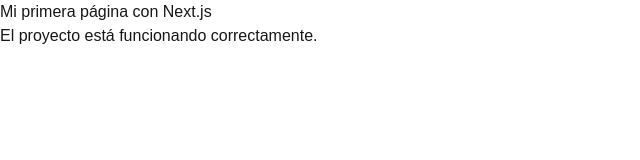
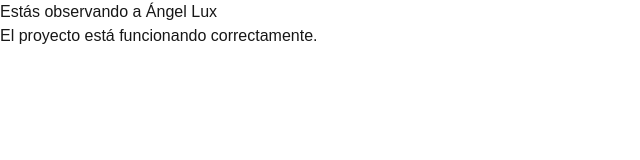
Before and after one commit to fiorellasanchezestevez-jpg/mi-proyecto, a Next.js app: page / in a window 1280 px wide. Shown: the top 160 px of the page, without its empty margins (0-640 px from the left). Built offline with nearby package versions, Linux system fonts and the light colour scheme.

Commit message:
Primera versión del proyecto

```diff
--- a/app/page.tsx
+++ b/app/page.tsx
@@ -1,7 +1,7 @@
 export default function Home() {
   return (
     <main>
-      <h1>Mi primera página con Next.js</h1>
+      <h1>Estás observando a Ángel Lux</h1>
       <p>El proyecto está funcionando correctamente.</p>
     </main>
   );
```
